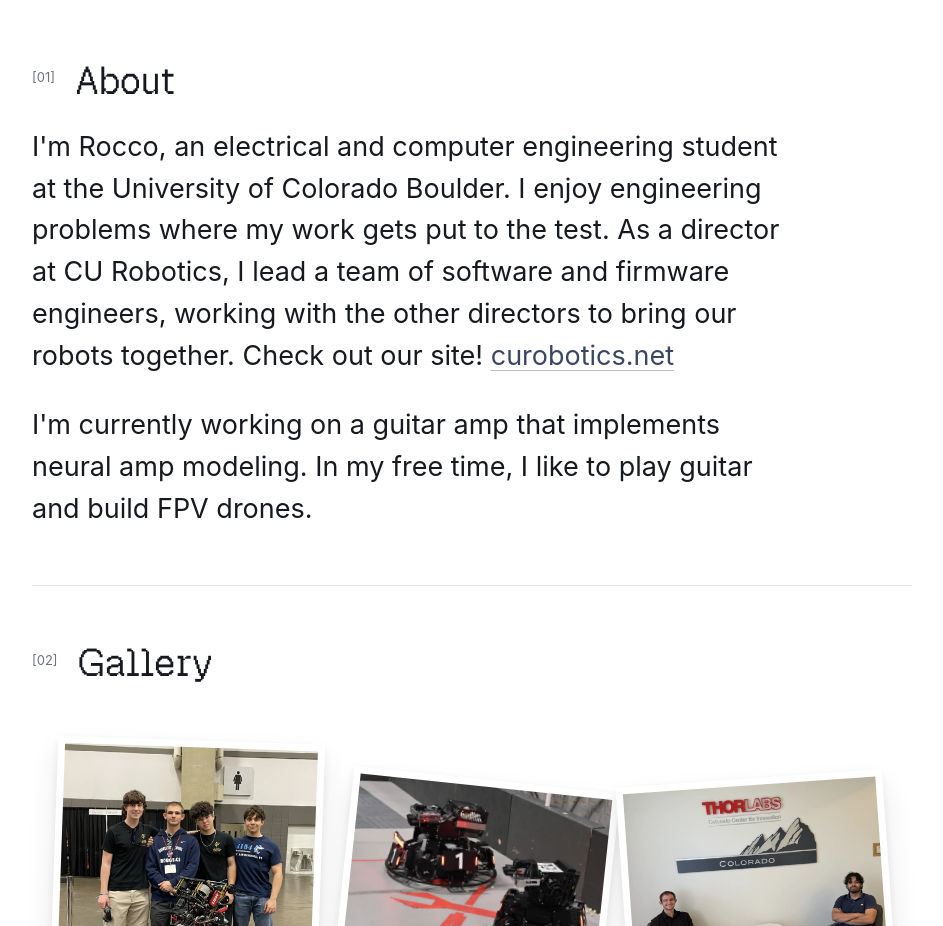
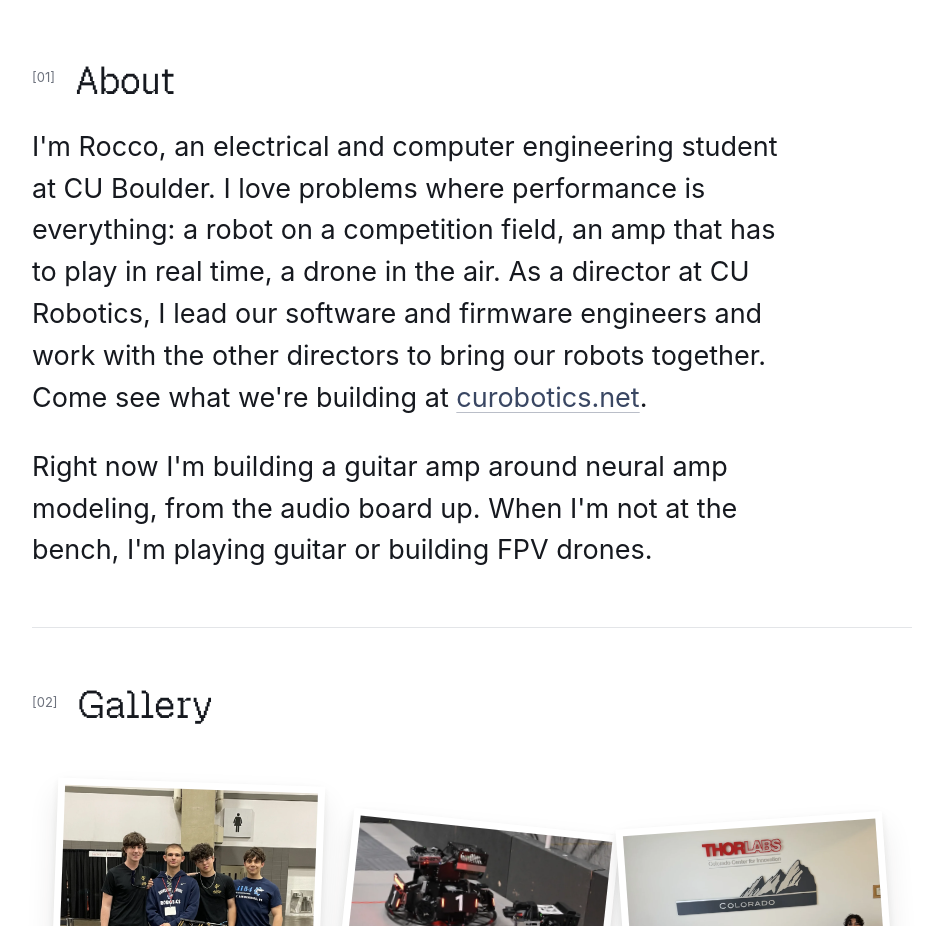
Before and after one commit to roccoagain/roccoagain.github.io, a plain HTML site: page index.html in a window 1280 px wide. Shown: the part 820-1746 px from the top of the page, without its empty margins (168-1111 px from the left). Drawn offline with Linux system fonts and the light colour scheme; no server answers.

Commit message:
Rewrite About section copy (#9)
Claude-Session: https://claude.ai/code/session_01CuqBZK6badZYgpb8K4NT8x

Co-authored-by: Claude <noreply@anthropic.com>

```diff
--- a/index.html
+++ b/index.html
@@ -74,8 +74,8 @@
   <main class="content">
     <section class="intro reveal" id="about">
       <h2 class="block-title"><span class="block-number">[01]</span> About</h2>
-      <p class="intro-text">I'm Rocco, an electrical and computer engineering student at the University of Colorado Boulder. I enjoy engineering problems where my work gets put to the test. As a director at CU Robotics, I lead a team of software and firmware engineers, working with the other directors to bring our robots together. Check out our site! <a href="https://curobotics.net" target="_blank" rel="noopener noreferrer">curobotics.net</a></p>
-      <p class="intro-text">I'm currently working on a guitar amp that implements neural amp modeling. In my free time, I like to play guitar and build FPV drones.</p>
+      <p class="intro-text">I'm Rocco, an electrical and computer engineering student at CU Boulder. I love problems where performance is everything: a robot on a competition field, an amp that has to play in real time, a drone in the air. As a director at CU Robotics, I lead our software and firmware engineers and work with the other directors to bring our robots together. Come see what we're building at <a href="https://curobotics.net" target="_blank" rel="noopener noreferrer">curobotics.net</a>.</p>
+      <p class="intro-text">Right now I'm building a guitar amp around neural amp modeling, from the audio board up. When I'm not at the bench, I'm playing guitar or building FPV drones.</p>
     </section>
 
     <section class="block" id="gallery" aria-labelledby="gallery-title">
```
